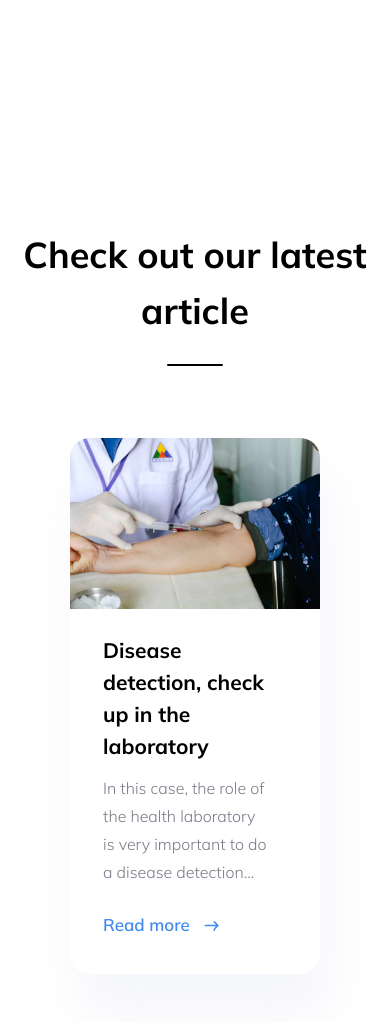
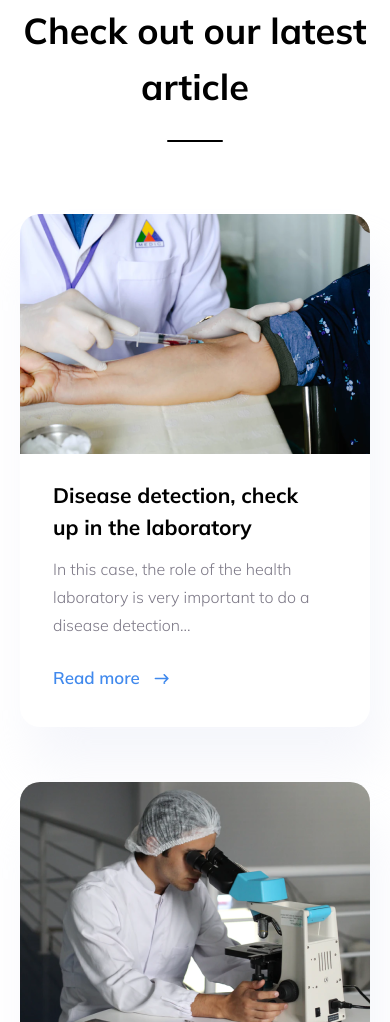
Before and after one commit to Dima-Semenov/CHI, a website built with Parcel: page src/index.html in a window 390 px wide. Shown: the part 6733-7755 px from the top of the page. Built offline with nearby package versions, Linux system fonts and the light colour scheme.

Commit message:
Fixed mistakes

```diff
--- a/src/styles/article.scss
+++ b/src/styles/article.scss
@@ -34,7 +34,8 @@
   }
 
   &__card {
-    width: 350px;
+    max-width: 350px;
+    width: 100%;
     height: 512px;
     background: #fff;
     overflow: hidden;
@@ -130,12 +131,3 @@
     }
   }
 }
-
-@media screen and (max-width: 400px) {
-  .article {
-    &__card {
-      width: 250px;
-      height: auto;
-    }
-  }
-}
--- a/src/styles/services.scss
+++ b/src/styles/services.scss
@@ -103,11 +103,9 @@
 
 @media screen and (max-width: 400px) {
   .services {
-
     &__card {
       text-align: center;
       padding: 25px;
-      width: 250px;
       height: auto;
     }
   }
```
